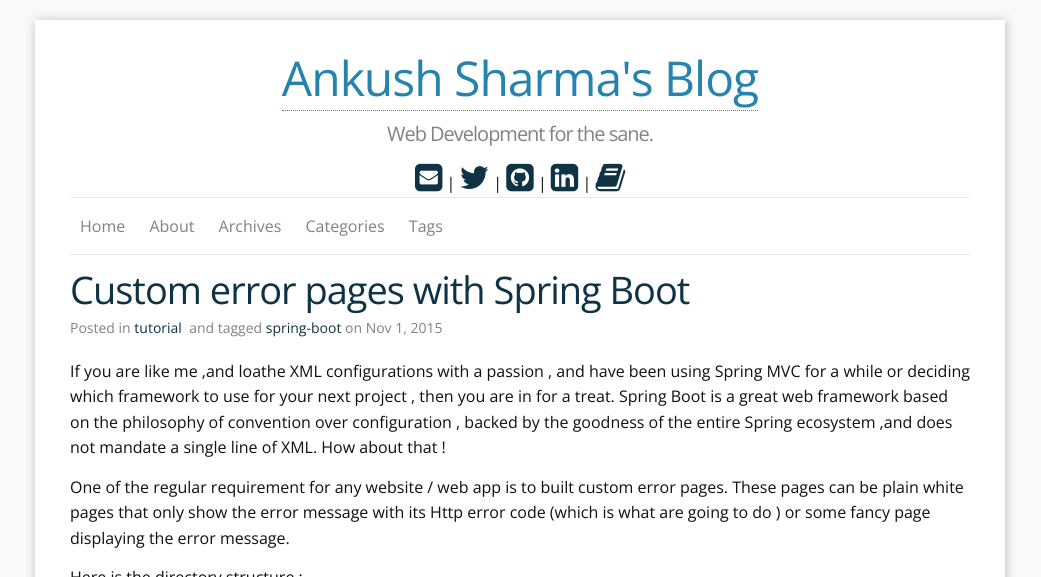
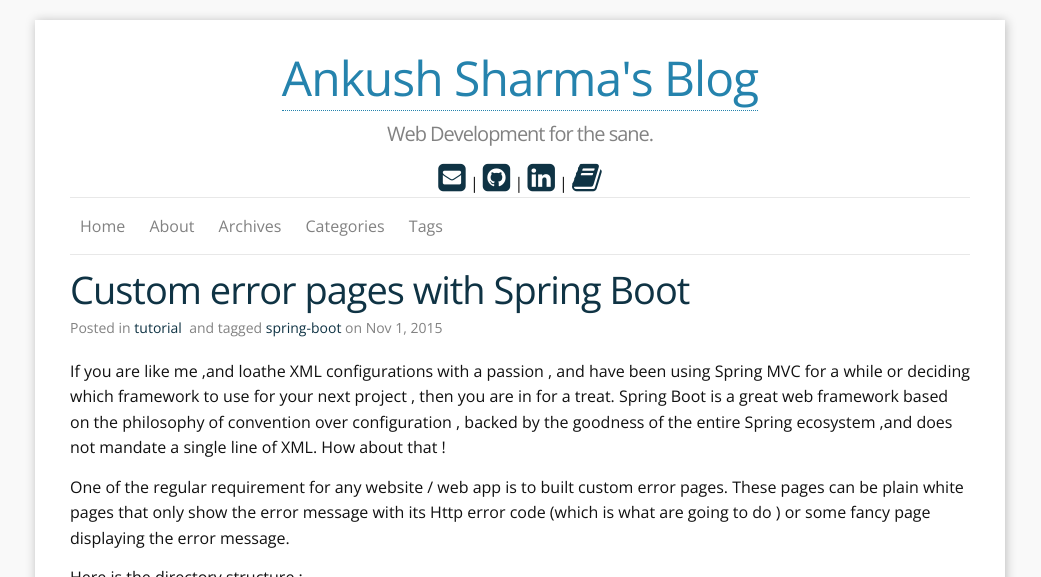
Before and after one commit to Ankush1992/Ankush1992.github.io, a Jekyll site: the page built from index.html, in a window 1280 px wide and 900 px high, cut to the strip 0-577 px from the top of the window. Shown: the whole strip, without its empty margins (120-1161 px from the left). Built offline with Jekyll 4.4.1, drawn with Linux system fonts in a browser that asks for light colours; nearby versions of some CDN libraries; the list of posts is cut into pages by our own code.

Commit message:
Update header.html

```diff
--- a/_includes/header.html
+++ b/_includes/header.html
@@ -17,12 +17,12 @@
     {% endif %}
 
 
-     {% if site.twitter != empty %}
-    <a href="https://twitter.com/{{site.twitter}}" title="Twitter" target="_blank">
-        <i class="fa fa-twitter fa-2x"></i>
-    </a>
-    |
-    {% endif %}
+    <!-- {% if site.twitter != empty %}-->
+    <!--<a href="https://twitter.com/{{site.twitter}}" title="Twitter" target="_blank">-->
+    <!--    <i class="fa fa-twitter fa-2x"></i>-->
+    <!--</a>-->
+    <!--|-->
+    <!--{% endif %}-->
 
     {% if site.github_username != empty %}
     <a href="https://github.com/{{site.github_username}}" title="GithubID: {{site.github_username}}" target="_blank">
```
